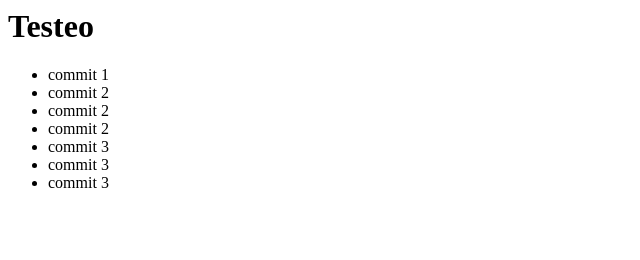
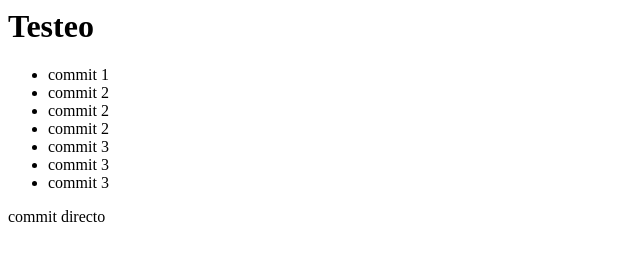
Before and after one commit to Ramen84/prueba, a plain HTML site: page index.html in a window 1280 px wide. Shown: the whole page, without its empty margins (0-640 px from the left). Drawn offline with Linux system fonts and the light colour scheme.

Commit message:
commitDirecto

```diff
--- a/index.html
+++ b/index.html
@@ -11,3 +11,5 @@
     <li>commit 3</li>
     <li>commit 3</li>
 </ul>
+
+<p>commit directo</p>
```
